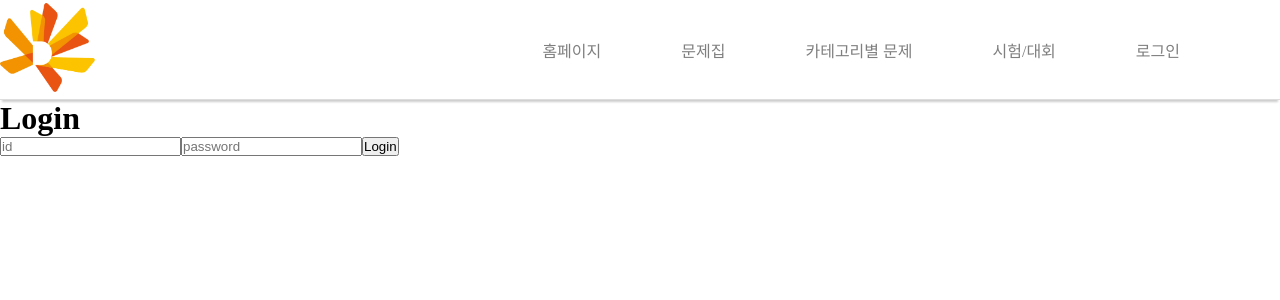
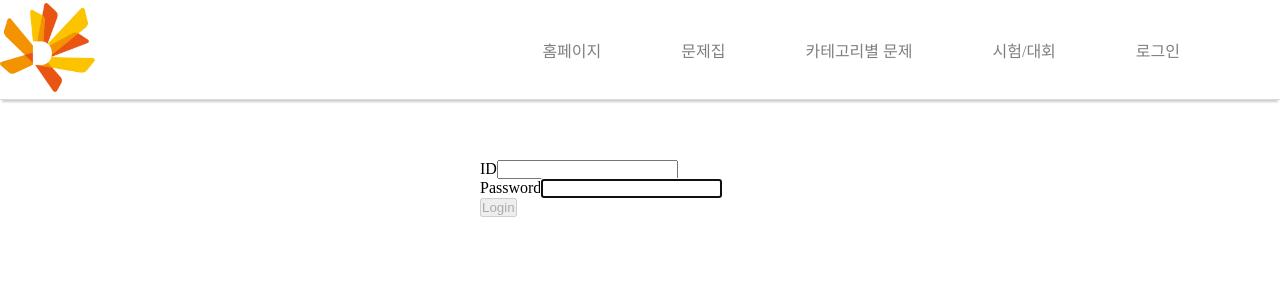
Before and after one commit to CSID-DGU/2020-2-OSSP1-ProblemBank-3, a React (Create React App) app in the folder problembank-client/: page /login in a window 1280 px wide. Shown: the top 300 px of the page. Built offline with nearby package versions, Linux system fonts and the light colour scheme; no server answers.

Commit message:
apply userAPI

```diff
--- a/problembank-client/package.json
+++ b/problembank-client/package.json
@@ -8,11 +8,13 @@
     "@testing-library/react": "^9.5.0",
     "@testing-library/user-event": "^7.2.1",
     "axios": "^0.19.2",
+    "bootstrap": "^4.5.3",
     "moment": "^2.27.0",
     "node-sass": "^4.14.1",
     "query-string": "^6.13.1",
     "querystring": "^0.2.0",
     "react": "^16.13.1",
+    "react-bootstrap": "^1.4.0",
     "react-dom": "^16.13.1",
     "react-icons": "^3.10.0",
     "react-loading": "^2.0.3",
--- a/problembank-client/src/components/TestRedirect/index.js
+++ b/problembank-client/src/components/TestRedirect/index.js
@@ -2,11 +2,6 @@ import React from "react"
 import { Redirect } from "react-router-dom"
 
 function TestPageRedirect( {user} ) {
-    console.log("redirect");
-    console.log(user);
-
-
-    console.log(user.is_admin);
     if (user.is_admin) return <Redirect to="/managetest" />
     else return <Redirect to="/test" />
 }
--- /dev/null
+++ b/problembank-client/src/pages/LoginPage/LoginPage.css
@@ -0,0 +1,10 @@
+@media all and (min-width: 480px) {
+    .Login {
+        padding: 60px 0;
+    }
+
+    .Login form {
+        margin: 0 auto;
+        max-width: 320px;
+    }
+}
--- a/problembank-client/src/pages/LoginPage/index.js
+++ b/problembank-client/src/pages/LoginPage/index.js
@@ -1,36 +1,52 @@
 import React, { useState } from "react"
 import { Redirect } from "react-router-dom"
+import Form from "react-bootstrap/Form";
+import Button from "react-bootstrap/Button";
+import "./LoginPage.css";
 
 function LoginPage({ auth, login, location }) {
     const [id, setId] = useState("")
     const [password, setPassword] = useState("")
 
-    const handleClick = () => {
+    const handleLogin = (event) => {
+        event.preventDefault();
         login({ id, password })
         setId("")
         setPassword("")
     }
 
+    function validateForm() {
+        return id.length > 0 && password.length > 0;
+    }
+
     const { from } = location.state || { from: { pathname: "/" } }
     if (auth) return <Redirect to={from} />
     return (
-        <>
-            <h1>Login</h1>
-            <input
-                value={id}
-                onChange={({ target: { value } }) => setId(value)}
-                type="text"
-                placeholder="id"
-            />
-            <input
-                value={password}
-                onChange={({ target: { value } }) => setPassword(value)}
-                // change to password for censoring
-                type="text"
-                placeholder="password"
-            />
-            <button onClick={handleClick}>Login</button>
-        </>
+            <div className="Login">
+                <Form onSubmit={handleLogin}>
+                    <Form.Group size="lg" controlId="id">
+                        <Form.Label>ID</Form.Label>
+                        <Form.Control
+                            autoFocus
+                            type="id"
+                            value={id}
+                            onChange={(e) => setId(e.target.value)}
+                        />
+                    </Form.Group>
+                    <Form.Group size="lg" controlId="password">
+                        <Form.Label>Password</Form.Label>
+                        <Form.Control
+                            autoFocus
+                            type="password"
+                            value={password}
+                            onChange={(e) => setPassword(e.target.value)}
+                        />
+                    </Form.Group>
+                    <Button block size="lg" type="submit" disabled={!validateForm()}>
+                        Login
+                    </Button>
+                </Form>
+            </div>
     )
 }
 
--- a/problembank-client/src/pages/ManageTest/index.js
+++ b/problembank-client/src/pages/ManageTest/index.js
@@ -1,16 +1,17 @@
 import React from 'react'
-import {Route, Switch, useRouteMatch} from 'react-router-dom';
+import {Redirect, Route, Switch, useRouteMatch} from 'react-router-dom';
 import ManageTestPage from './pages/ManageTestPage';
 import NotFound from '../../components/404NotFound';
 
-function ManageTest() {
+function ManageTest({user}) {
     const match = useRouteMatch();
     console.log(match.url);
-    return (
+    if(user.is_admin) return (
         <Switch>
             <Route exact path = {`${match.url}`} component = {ManageTestPage} />
         </Switch>
     )
+    else return <Redirect to="/test" />
 }
 
 export default ManageTest;
--- a/problembank-client/src/pages/Test/index.js
+++ b/problembank-client/src/pages/Test/index.js
@@ -1,23 +1,22 @@
 import React from 'react'
-import {Route, Switch, useRouteMatch} from 'react-router-dom';
+import {Redirect, Route, Switch, useRouteMatch} from 'react-router-dom';
 import TotalProblemsPage from '../TotalProblems/pages/TotalProblemsPage';
 import TestPage from './pages/TestPage';
 import DoTest from './pages/DoTest';
 import NotFound from '../../components/404NotFound';
 
-function Test({role}) {
+function Test({user}) {
     const match = useRouteMatch();
     console.log(match.url);
-    console.log(role);
-    return (
+
+    if(!user.is_admin) return (
         <Switch>
-            {/* {role ==="STUDENT" &&
-            <Route exact path = {`${match.url}`} component = {TestPage} />} */}
-            <Route exact path = {`${match.url}/view`} component = {DoTest} />
-            <Route exact path = {`${match.url}`} component = {TestPage} />
+            <Route exact path = {`${match.url}/view`} render={(props) => <DoTest user={user} {...props} /> } />
+            <Route exact path = {`${match.url}`} render={(props) => <TestPage user={user} {...props} /> } />
             <Route exact path = {`${match.url}`} component = {NotFound} />
         </Switch>
     )
+    else return <Redirect to="/managetest" />
 }
 
 export default Test;
--- a/problembank-client/src/pages/Test/pages/DoTest/index.js
+++ b/problembank-client/src/pages/Test/pages/DoTest/index.js
@@ -20,7 +20,7 @@ import {debounce} from '../../components/Debounce'
 
 var moment = require('moment'); //?
 const debounceRunner = debounce(action=> action(), 4000);
-function DoTest(props) {
+function DoTest({props, user}) {
     const [problems, setProblems] = useState();
     const [problem, setProblem] = useState({testcases:[]});
     // const [index, setIndex] = useState(0);
@@ -221,7 +221,7 @@ function DoTest(props) {
             setSubmit(true);
             const params = {
                 test_id: test_id,
-                user_id: 2, // 임의로 설정
+                user_id: user.id,
                 problems: sourceCodes,
             };
             const response = await testsAPI.submit(params);
--- a/problembank-client/src/pages/Test/pages/TestPage/index.js
+++ b/problembank-client/src/pages/Test/pages/TestPage/index.js
@@ -18,7 +18,7 @@ import testsAPI from '../../../../apis/tests';
 import {debounce} from '../../components/Debounce'
 
 const debounceRunner = debounce(action=> action(), 4000);
-function TestPage(props) {
+function TestPage({user, props}) {
   const [loading, setLoading] = useState(true);
   const [lastTotalIndex, setLastTotalIndex] = useState();
   const [totalList, setTotalList] = useState([]);
@@ -33,7 +33,7 @@ function TestPage(props) {
   const setTestList = async () => {
     try{
       const params = {
-        user_id: 2, // 임의로 2로 설정. 나중에 user에 대한 정보가 reducer나 localStore에 저장되면 그곳에서 꺼내 쓰면 된다.
+        user_id: user.id,
       };
       const response = await testsAPI.getUserTests(params);
 
```
Also changed, not shown: 1 other file (tests, documents, lock files or other folders).
